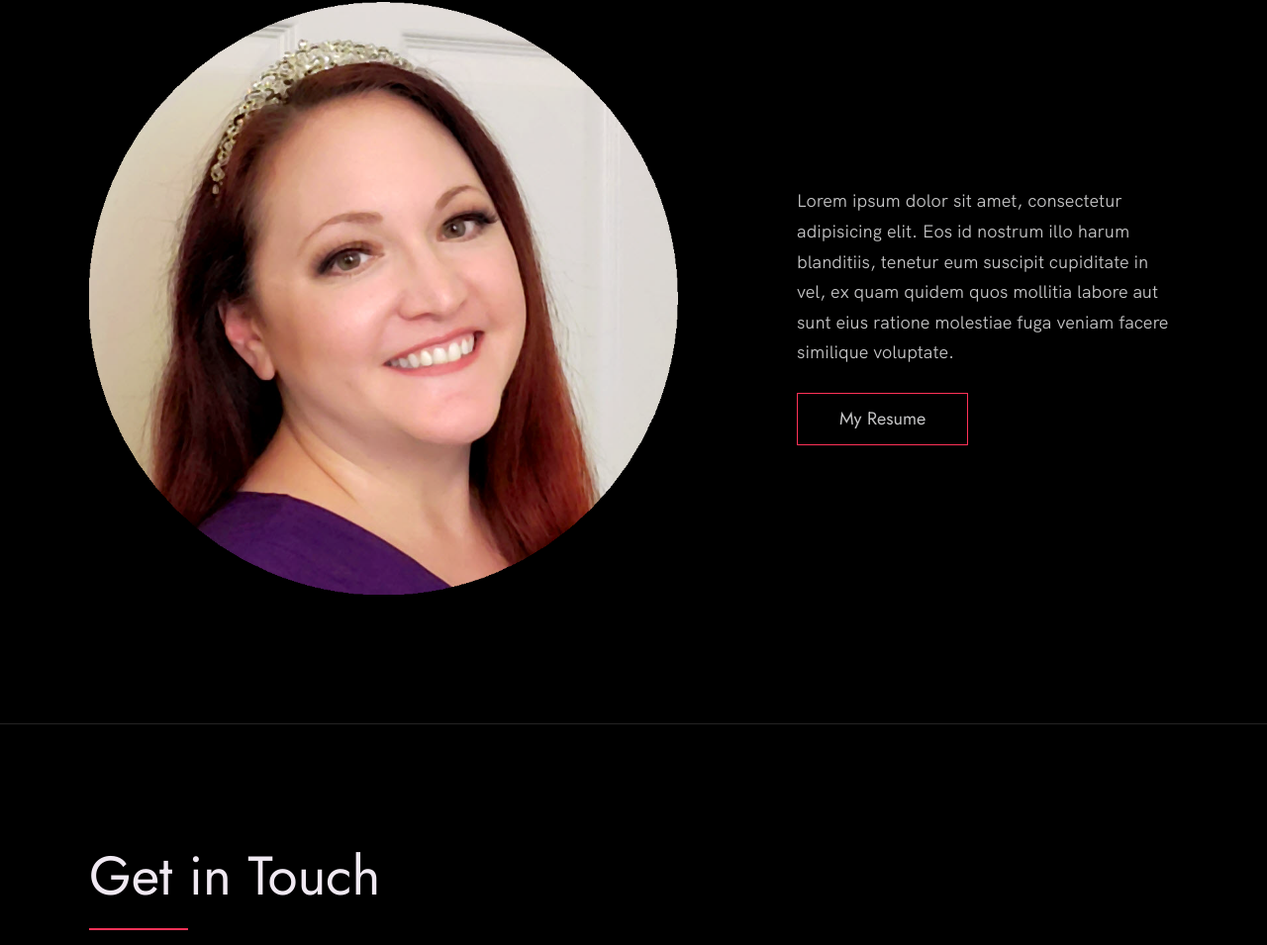
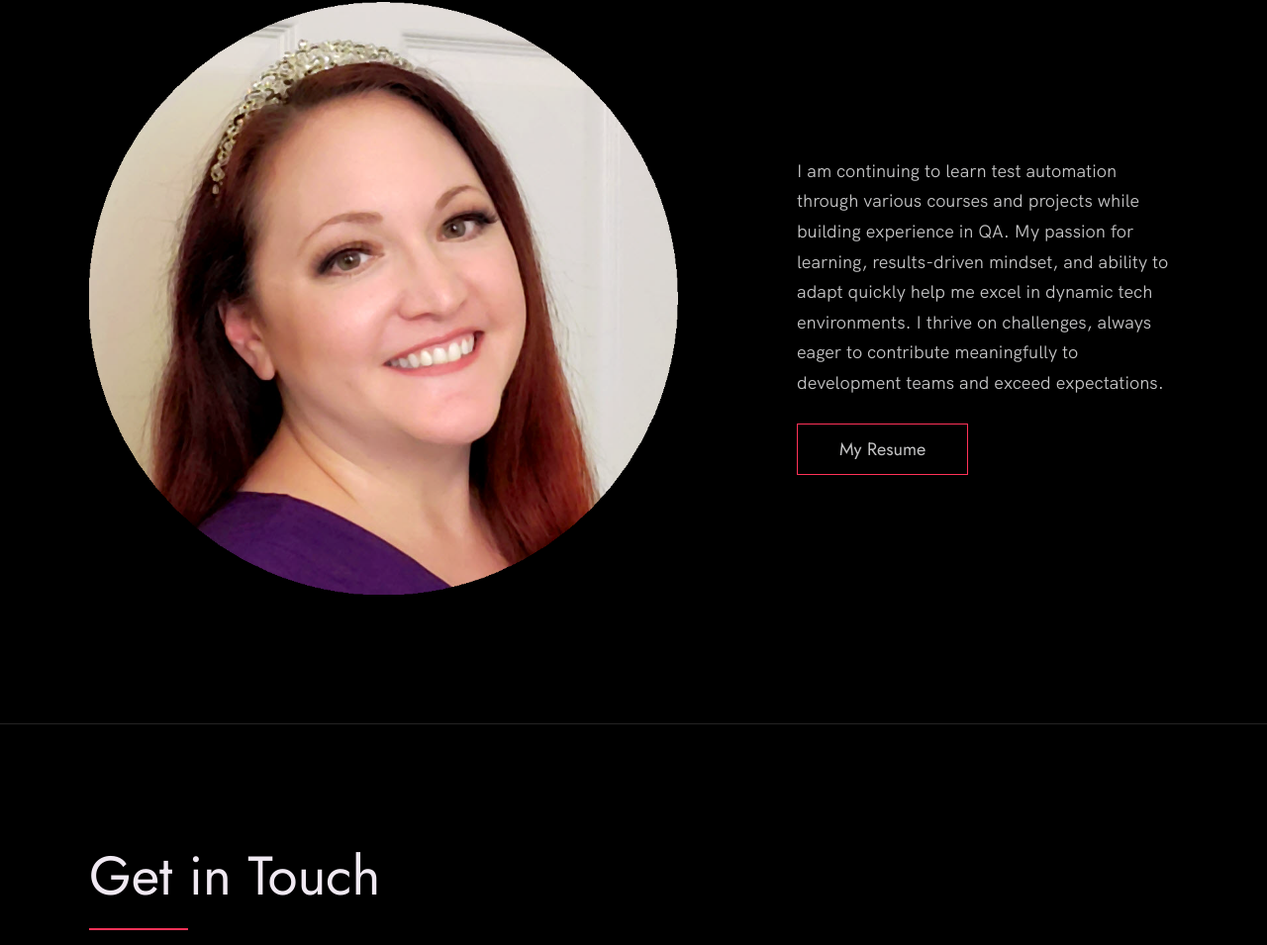
Before and after one commit to ethemagcaa/github-portfolio, a plain HTML site: page index.html in a window 1280 px wide. Shown: the part 8616-9571 px from the top of the page at 99% size. Drawn offline with Linux system fonts and the light colour scheme.

Commit message:
sonhali1

```diff
--- a/index.html
+++ b/index.html
@@ -294,10 +294,9 @@
           <div class="about__text">
             <!-- Replace the below paragraph with info about yourself -->
             <p>
-              Lorem ipsum dolor sit amet, consectetur adipisicing elit. Eos id
-              nostrum illo harum blanditiis, tenetur eum suscipit cupiditate
-              in vel, ex quam quidem quos mollitia labore aut sunt eius
-              ratione molestiae fuga veniam facere similique voluptate.
+              I am continuing to learn test automation through various courses and projects while building experience in QA.
+              My passion for learning, results-driven mindset, and ability to adapt quickly help me excel in dynamic tech environments.
+              I thrive on challenges, always eager to contribute meaningfully to development teams and exceed expectations.
             </p>
             <!-- Provide a link to your resume -->
             <a href="./files/Ethem_Agca_CV.pdf" class="btn">My Resume</a>
```
